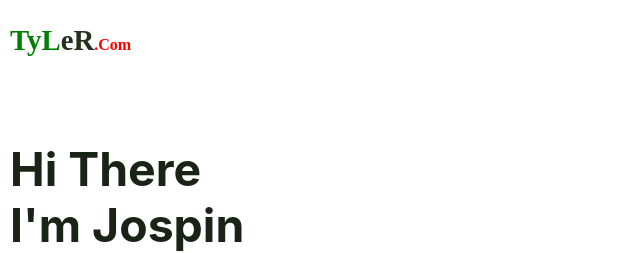
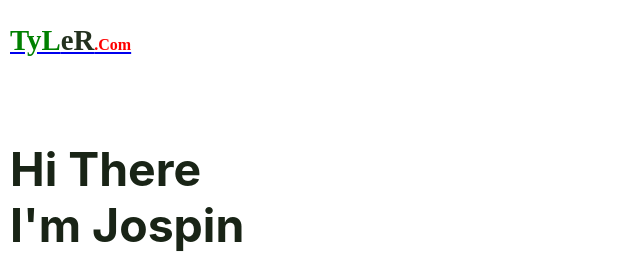
Before and after one commit to Jospin234/Portofolio-exercice, a plain HTML site: page index.html in a window 1280 px wide. Shown: the top 253 px of the page, 0-640 px from the left. Drawn offline with Linux system fonts and the light colour scheme.

Commit message:
Add files via upload

```diff
--- a/index.html
+++ b/index.html
@@ -17,8 +17,8 @@
 <body>
   <header>
     <div class="titre">
-      <h2><span class="titre0">TyL</span>eR<span class="com">.Com</span></h2>
-    </div>
+      <a href="#">      <h2><span class="titre0">TyL</span>eR<span class="com">.Com</span></h2>
+    </a>
     <div class="">
       <span class="span">
         <span></span>
```
